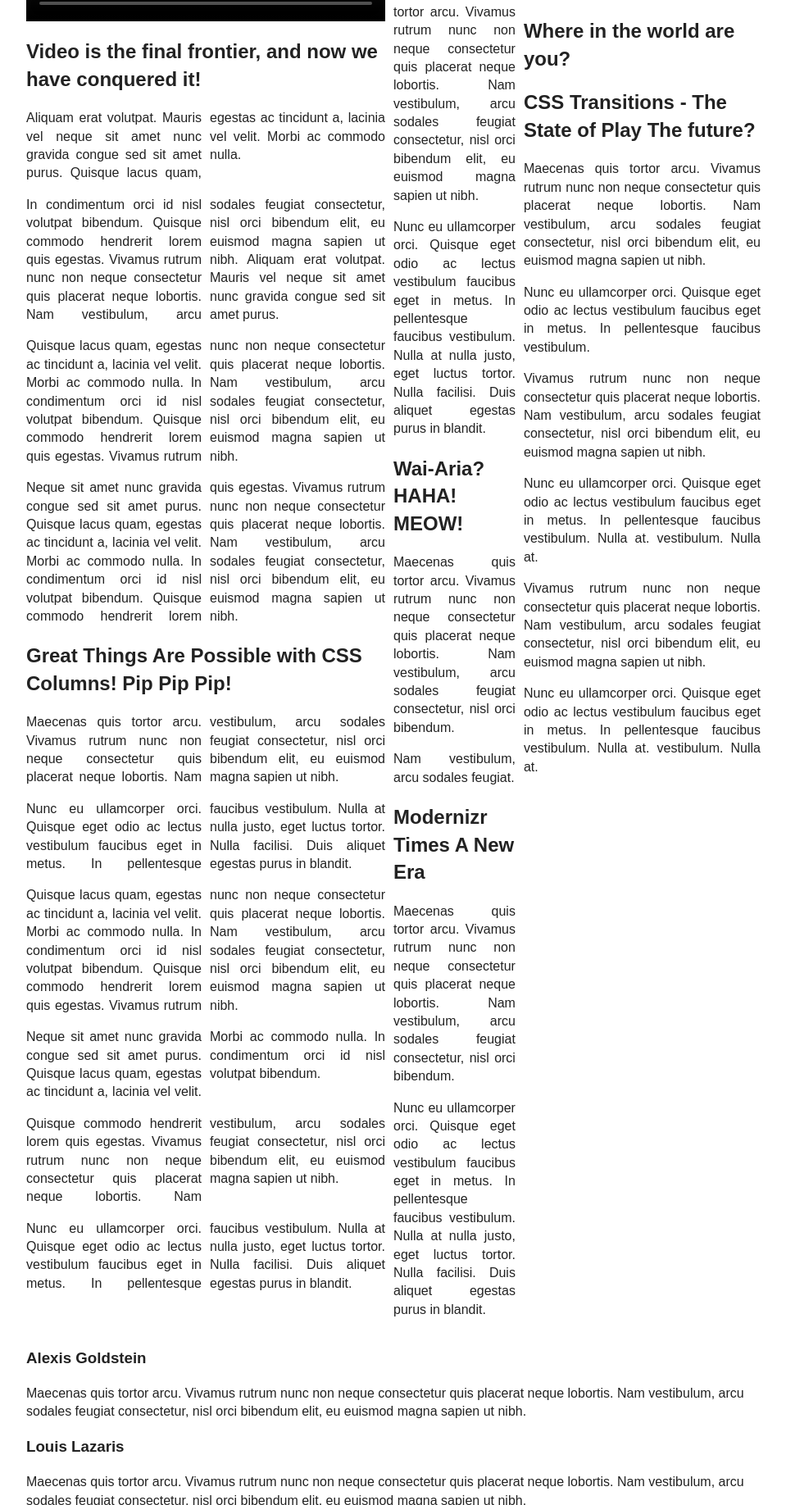
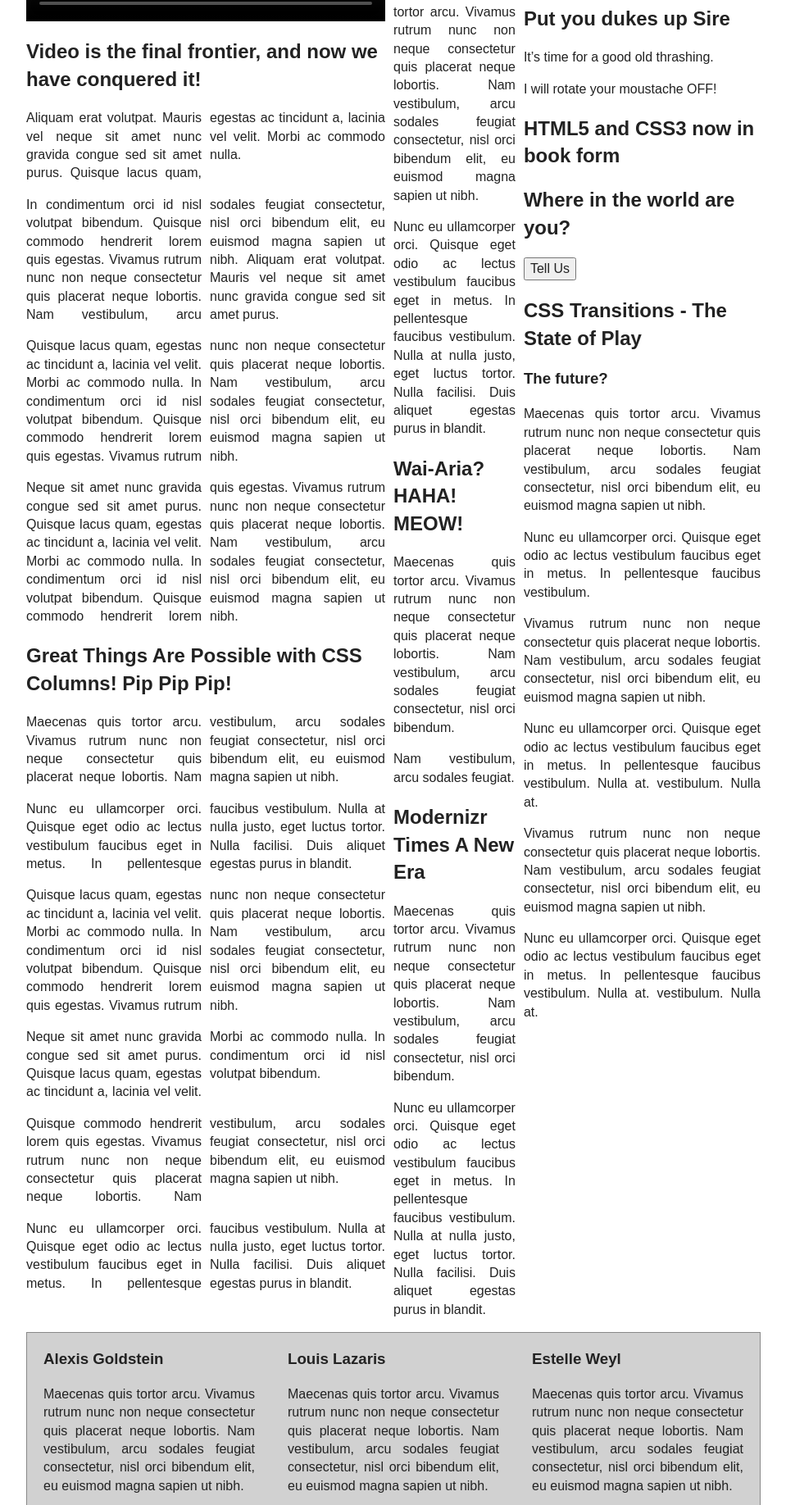
Before and after one commit to nvankov/herald, a plain HTML site: page app/index.html in a window 1280 px wide. Shown: the part 435-2271 px from the top of the page at 82% size, without its empty margins (160-1119 px from the left). Drawn offline with Linux system fonts and the light colour scheme; grey boxes are pictures that could not be loaded.

Commit message:
Applied ffoter styles and fixed content area

```diff
--- a/app/css/main.css
+++ b/app/css/main.css
@@ -213,6 +213,27 @@ body video {
 /* Body section END
    ========================================================================== */
 
+/* Footer section START
+   ========================================================================== */
+
+footer  div:first-child {
+    display: flex;
+    background-color: #d1d1d1;
+    border: solid 1px #888;
+}
+
+footer div section {
+    padding: 0 20px;
+}
+
+footer div section p {
+    text-align: justify;
+}
+
+
+/* Footer section END
+   ========================================================================== */
+
 
 
 
--- a/app/index.html
+++ b/app/index.html
@@ -139,21 +139,29 @@
                     <!--Adds: Wanted, put your dukes etc-->
                     <article>
                         <h2>Wanted</h2>
+                        <p>Dead or alive</p>
+                        <a href="#"><button>&lt;HTML5&gt; & {CSS3}</button></a>
+                        <p>Re­ward: Hap­pi­ness and sat­is­fac­tion</p>
                     </article>
                     <article>
                         <h2>Put you dukes up Sire</h2>
+                        <p>It’s time for a good old thrash­ing.</p>
+                        <p>I will ro­tate your mous­tache OFF!</p>
                     </article>
                     <article>
                         <h2>HTML5 and CSS3 now in book form</h2>
                     </article>
                     <article>
                         <h2>Where in the world are you?</h2>
+
+                        <form action="">
+                            <button>Tell Us</button>
+                        </form>
                     </article>
                 </aside>
                 <article>
-                    <h2>CSS Transitions - The State of Play
-                        <span>The future?</span>
-                    </h2>
+                    <h2>CSS Transitions - The State of Play</h2>
+                    <h3>The future?</h3>
 
                     <p>Maecenas quis tortor arcu. Vivamus rutrum nunc non neque consectetur quis placerat neque lobortis.
                         Nam vestibulum, arcu sodales feugiat consectetur, nisl orci bibendum elit, eu euismod magna sapien
```
